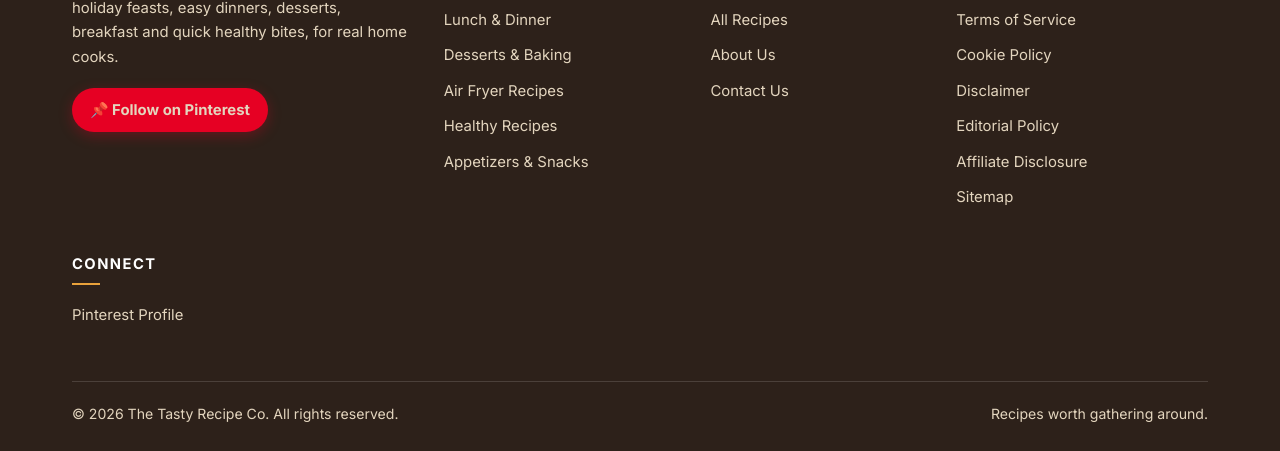
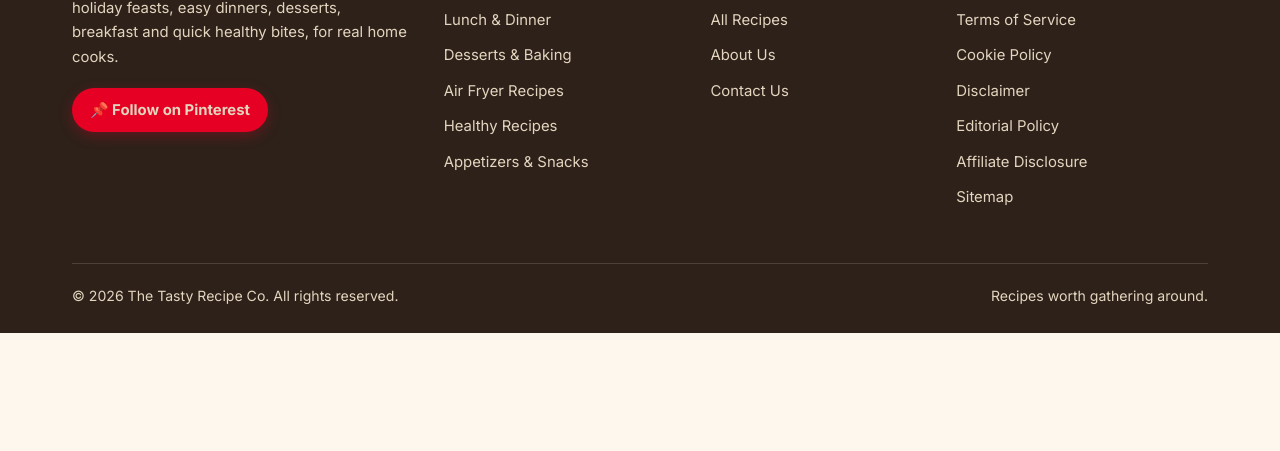
Before and after one commit to rajashahnawaz680-stack/food, a plain HTML site: page 404.html in a window 1280 px wide. Shown: the part 631-1082 px from the top of the page. After the commit the page ends 964 px from the top, so only its background shows below. Drawn offline with nearby package versions, Linux system fonts and the light colour scheme; a web font is replaced by a local one.

Commit message:
Remove Connect column from footer on site pages

```diff
--- a/404.html
+++ b/404.html
@@ -102,12 +102,6 @@
 <li><a href="sitemap.xml">Sitemap</a></li>
 </ul>
 </div>
-<div>
-<h2>Connect</h2>
-<ul>
-<li><a href="https://www.pinterest.com/thetastyrecipeco/" target="_blank" rel="noopener">Pinterest Profile</a></li>
-</ul>
-</div>
 </div>
 <div class="footer-bottom">
 <span>© 2026 The Tasty Recipe Co. All rights reserved.</span>
```
Also changed, not shown: about.html (+0 -6 lines), affiliate-disclosure.html (+0 -6 lines), contact.html (+0 -6 lines), cookies.html (+0 -6 lines), disclaimer.html (+0 -6 lines), editorial-policy.html (+0 -6 lines), index.html (+0 -6 lines), privacy.html (+0 -6 lines), terms.html (+0 -6 lines).
